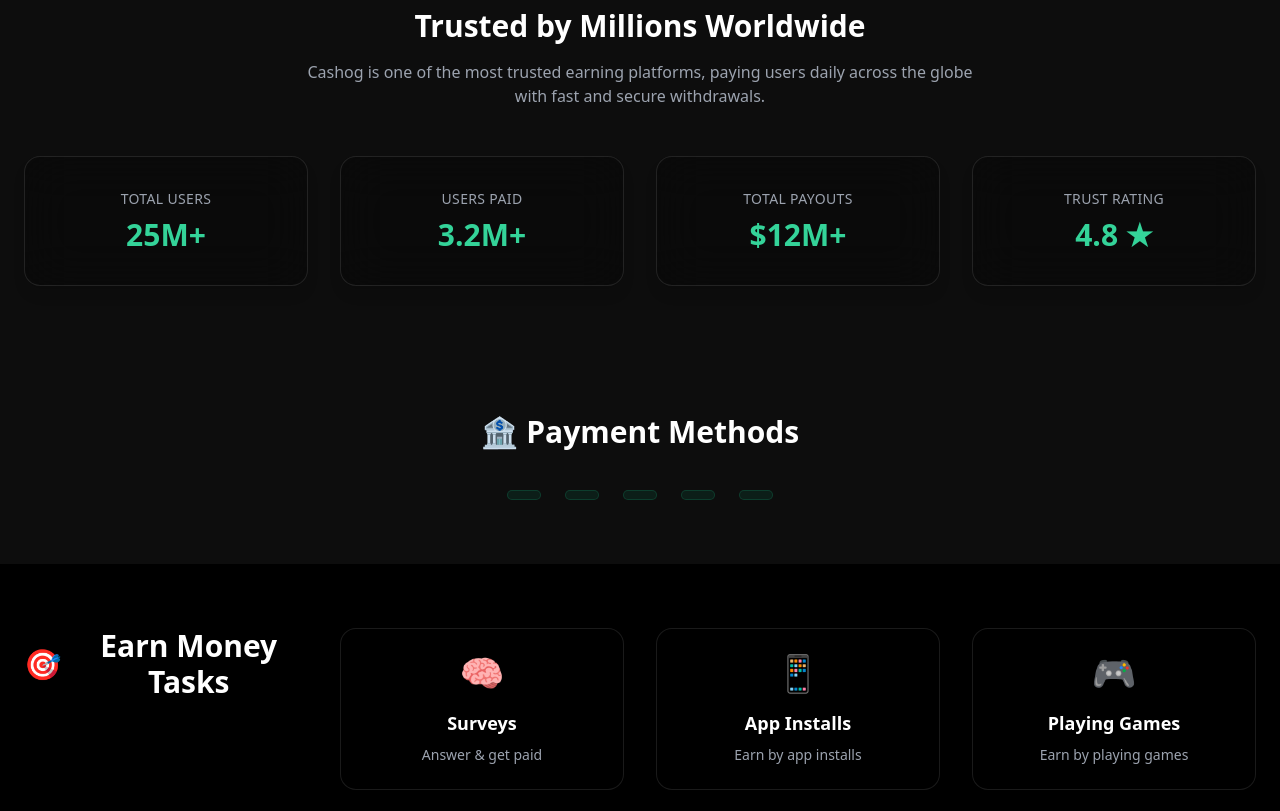
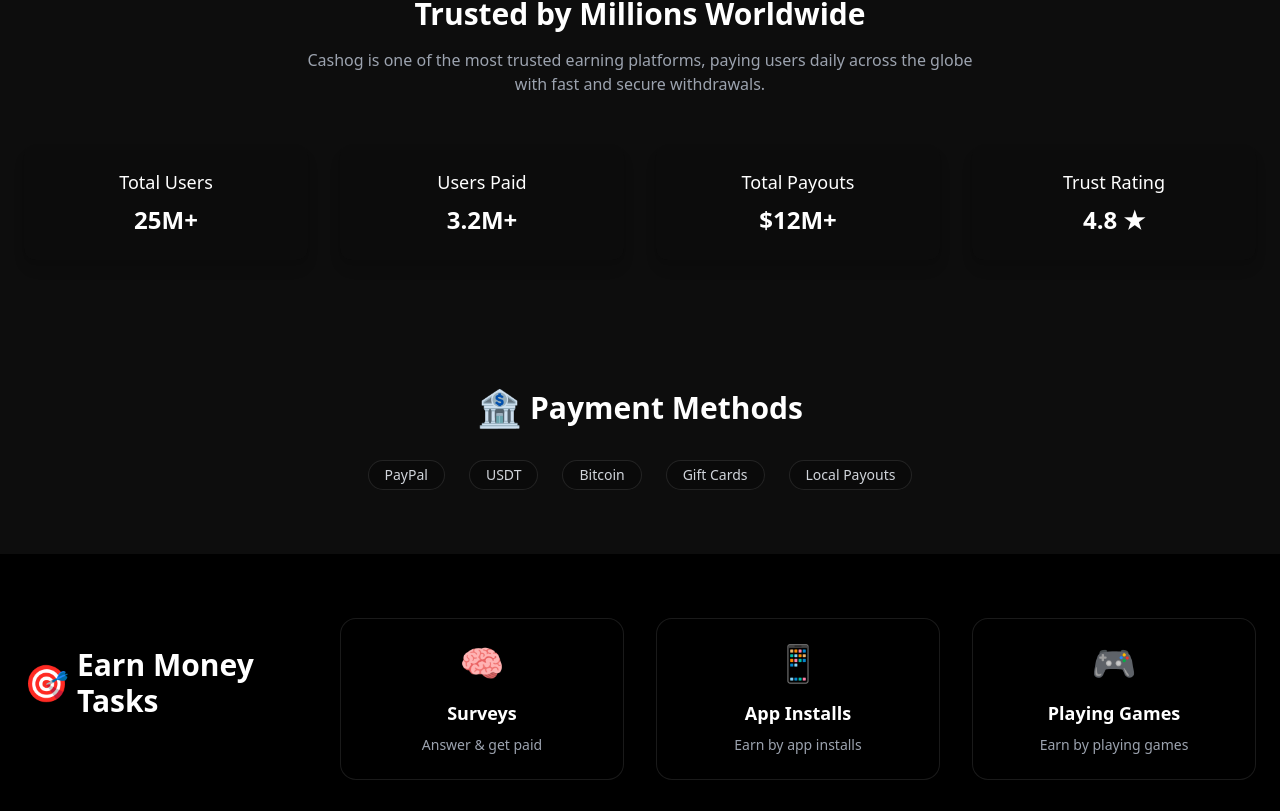
Before and after one commit to tool63/cashin, a Next.js app: page / in a window 1280 px wide. Shown: the part 1627-2438 px from the top of the page. Built offline with nearby package versions, Linux system fonts and the light colour scheme.

Commit message:
Update SmallComponents.tsx

```diff
--- a/components/SmallComponents.tsx
+++ b/components/SmallComponents.tsx
@@ -1,27 +1,17 @@
 "use client"
 
-import { ReactNode } from "react"
-import { motion } from "framer-motion"
+import React from "react"
 
-/* ================= SECTION TITLE ================= */
-export function SectionTitle({
-  icon,
-  text,
-}: {
-  icon: string
-  text: string
-}) {
+/* ---------- SECTION TITLE ---------- */
+export function SectionTitle({ icon, text }: { icon: string; text: string }) {
   return (
-    <div className="text-center mb-10">
-      <h2 className="text-3xl font-bold flex items-center justify-center gap-2">
-        <span>{icon}</span>
-        {text}
-      </h2>
-    </div>
+    <h2 className="text-3xl font-bold flex items-center justify-center gap-2 mb-8">
+      <span className="text-4xl">{icon}</span> {text}
+    </h2>
   )
 }
 
-/* ================= STAT ================= */
+/* ---------- STAT CARD ---------- */
 export function Stat({
   title,
   value,
@@ -32,60 +22,38 @@ export function Stat({
   description?: string
 }) {
   return (
-    <motion.div
-      initial={{ opacity: 0, y: 20 }}
-      whileInView={{ opacity: 1, y: 0 }}
-      transition={{ duration: 0.5 }}
-      viewport={{ once: true }}
-      className="bg-white/10 dark:bg-black/20 border border-black/10 dark:border-white/10 rounded-2xl p-8 backdrop-blur-xl shadow-lg"
-    >
-      <p className="text-sm uppercase tracking-wide text-gray-500 dark:text-gray-400">
-        {title}
-      </p>
-      <p className="mt-2 text-3xl font-bold text-emerald-400">
-        {value}
-      </p>
-      {description && (
-        <p className="mt-2 text-sm text-gray-600 dark:text-gray-400">
-          {description}
-        </p>
-      )}
-    </motion.div>
+    <div className="bg-white/5 dark:bg-black/10 rounded-xl p-6 flex flex-col items-center justify-center shadow-lg">
+      <h3 className="text-lg font-medium">{title}</h3>
+      <p className="text-2xl font-bold mt-2">{value}</p>
+      {description && <p className="text-gray-600 dark:text-gray-400 text-sm mt-1">{description}</p>}
+    </div>
   )
 }
 
-/* ================= BADGE ================= */
-export function Badge({
-  children,
-}: {
-  children: ReactNode
-}) {
+/* ---------- BADGE ---------- */
+export function Badge({ text }: { text: string }) {
   return (
-    <span className="inline-block px-4 py-1 text-sm font-medium rounded-full bg-emerald-500/10 text-emerald-400 border border-emerald-500/20">
-      {children}
+    <span className="bg-white/10 dark:bg-black/20 border border-black/10 dark:border-white/10 rounded-full px-4 py-1 text-sm font-medium">
+      {text}
     </span>
   )
 }
 
-/* ================= FEATURE ================= */
+/* ---------- FEATURE CARD ---------- */
 export function Feature({
   icon,
   title,
   description,
 }: {
-  icon: string
+  icon: React.ReactNode
   title: string
-  description: string
+  description?: string
 }) {
   return (
-    <div className="flex gap-4 items-start">
-      <div className="text-2xl">{icon}</div>
-      <div>
-        <h4 className="font-semibold text-lg">{title}</h4>
-        <p className="text-sm text-gray-600 dark:text-gray-400">
-          {description}
-        </p>
-      </div>
+    <div className="bg-white/5 dark:bg-black/20 border border-black/10 dark:border-white/10 rounded-2xl p-6 text-center flex flex-col items-center justify-center">
+      <div className="text-5xl mb-4">{icon}</div>
+      <h3 className="text-lg font-semibold">{title}</h3>
+      {description && <p className="text-gray-600 dark:text-gray-400 text-sm mt-2">{description}</p>}
     </div>
   )
 }
```
